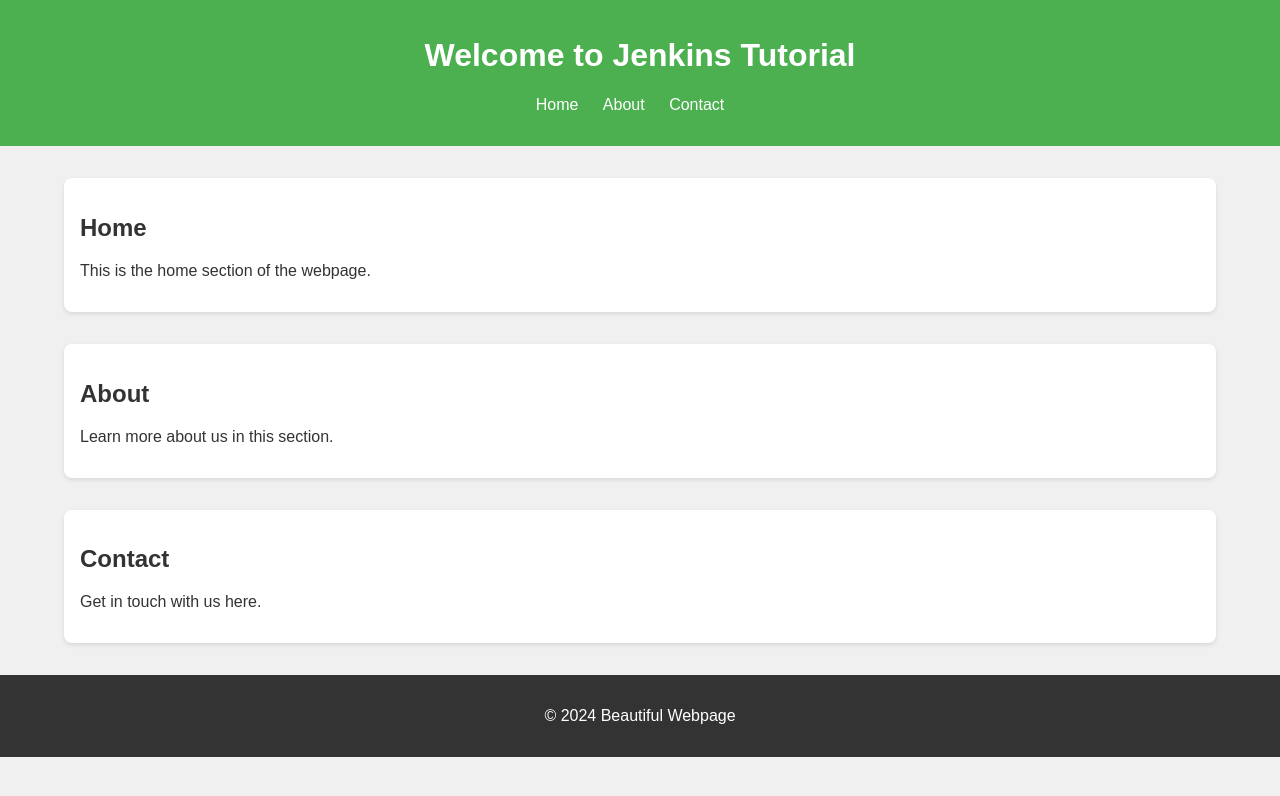
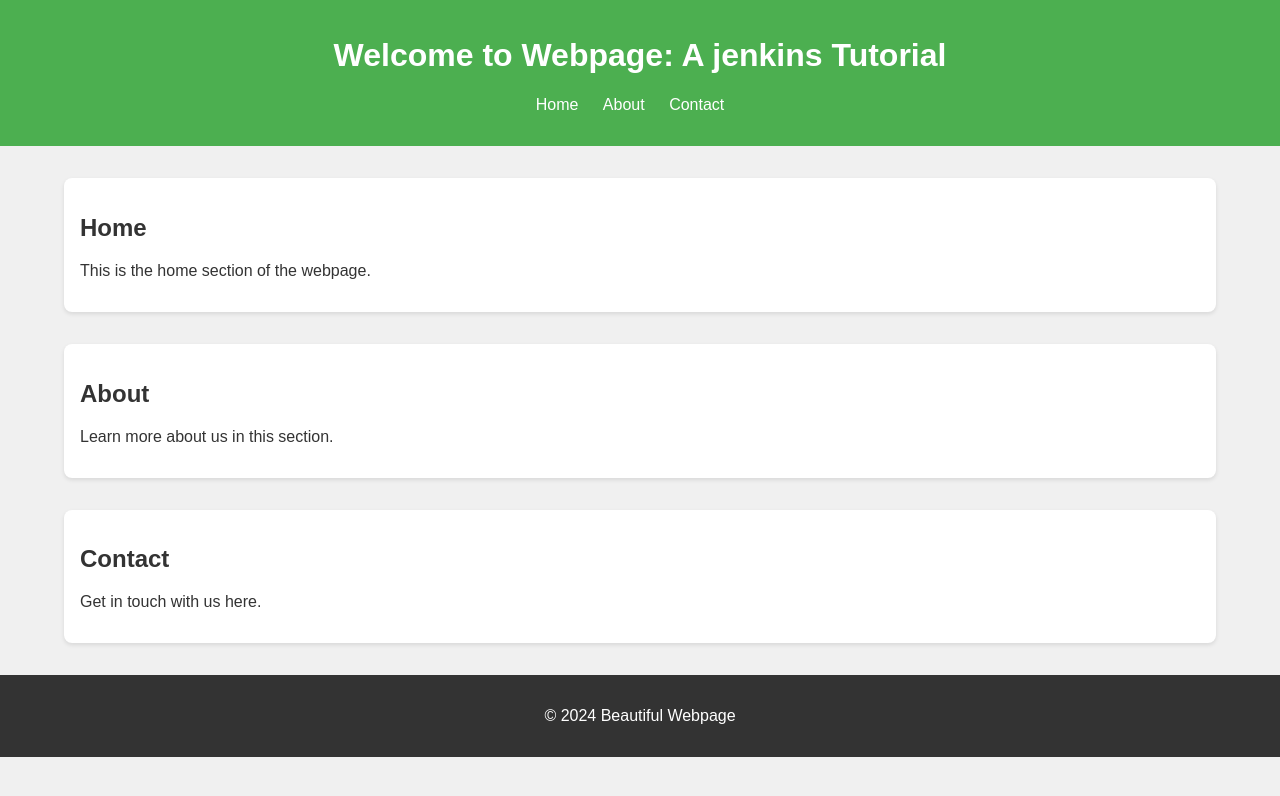
Before and after one commit to cookie-shruti/Apace-test-html, a plain HTML site: page index.html in a window 1280 px wide. Drawn offline with Linux system fonts and the light colour scheme.

Commit message:
Update index.html

```diff
--- a/index.html
+++ b/index.html
@@ -51,7 +51,7 @@
 </head>
 <body>
     <header>
-        <h1>Welcome to Jenkins Tutorial</h1>
+        <h1>Welcome to Webpage: A jenkins Tutorial</h1>
         <nav>
             <ul>
                 <li><a href="#home">Home</a></li>
```
